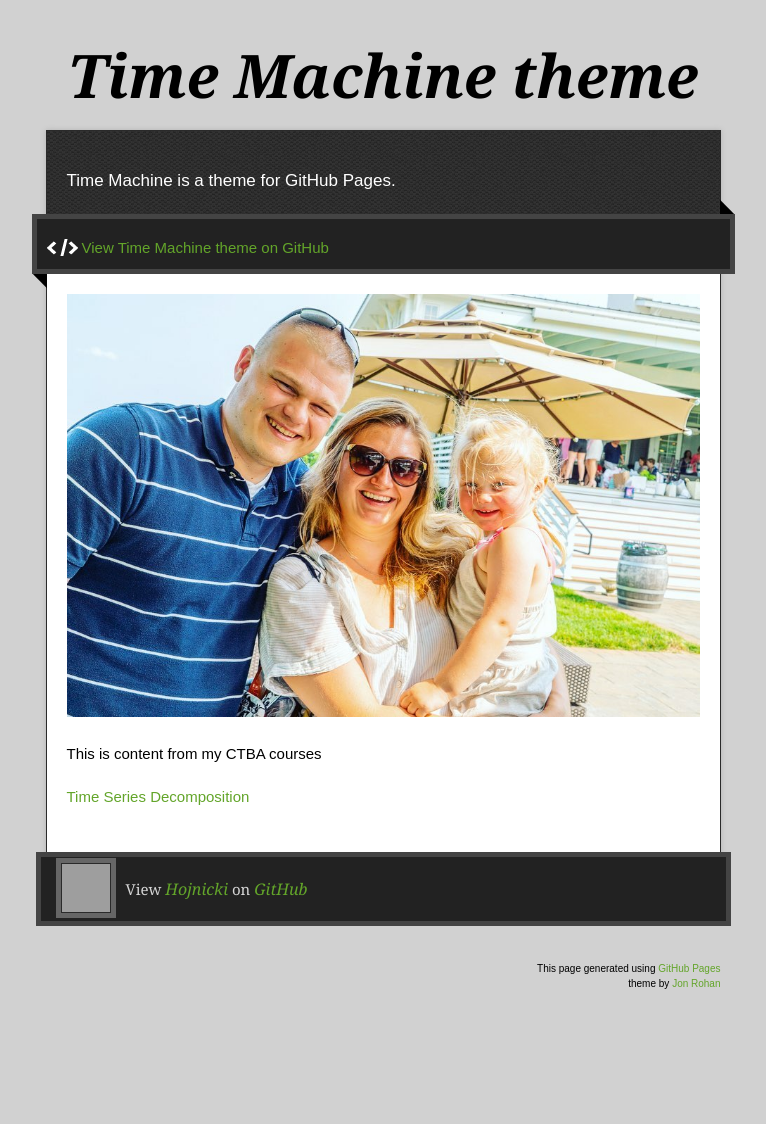
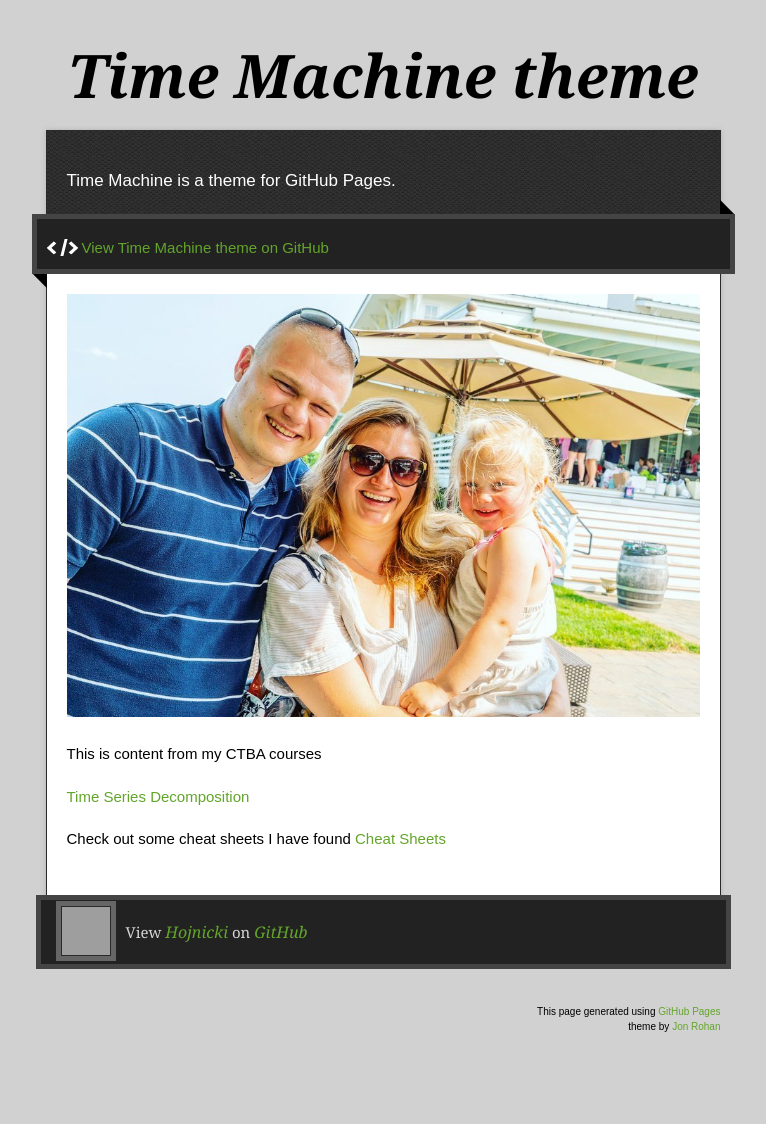
Before and after one commit to Hojnicki/hojnicki.github.io, a Jekyll site: the page built from index.md, in a window 1280 px wide. Shown: the whole page, without its empty margins (257-1023 px from the left). Built offline with Jekyll 4.4.1, drawn with Linux system fonts in a browser that asks for light colours; our own code applies the rules of GitHub Pages for plain Markdown files; before the commit the page ends 1081 px from its top, so only the background shows below that; grey boxes are pictures that could not be loaded.

Commit message:
Update index.md

```diff
--- a/index.md
+++ b/index.md
@@ -8,3 +8,6 @@ description: Live from Williamsburg, it's Saturday night!
 This is content from my CTBA courses
 
 [Time Series Decomposition](/timeseries/index.md)
+
+Check out some cheat sheets I have found
+[Cheat Sheets](https://github.com/Hojnicki/cheatsheets)
```
